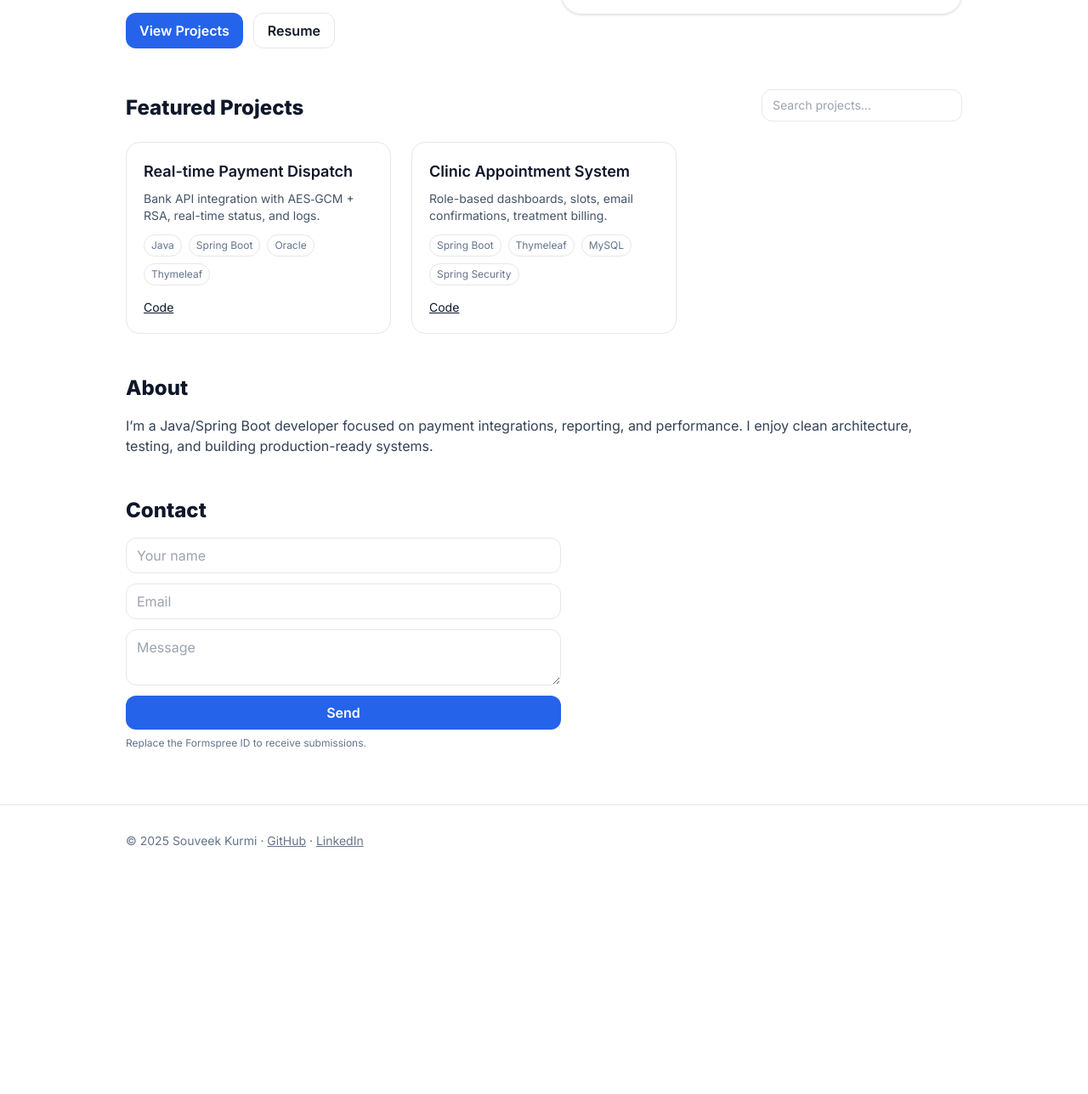
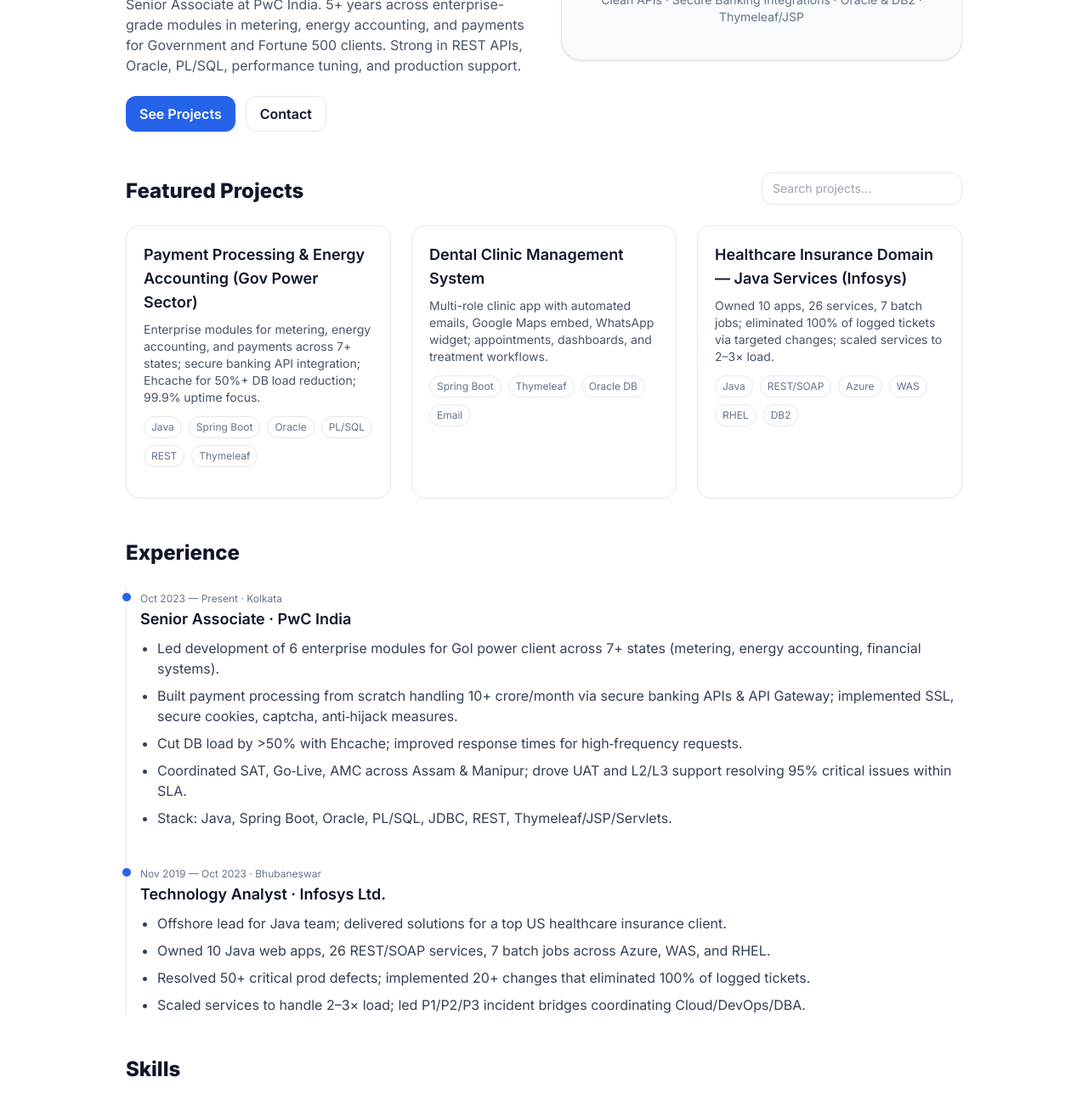
Before and after one commit to souveekkurmi/souveekkurmi.github.io, a plain HTML site: page index.html in a window 1280 px wide. Shown: the part 326-1614 px from the top of the page at 85% size. Before the commit the page ends 1358 px from the top, so only its background shows below. Drawn offline with nearby package versions, Linux system fonts and the light colour scheme.

Commit message:
Add files via upload

```diff
--- a/css/styles.css
+++ b/css/styles.css
@@ -1 +1 @@
-/* Add any custom styles here if needed */
+/* Minimal custom styles (Tailwind handles most) */
--- a/data/projects.json
+++ b/data/projects.json
@@ -1,26 +1,42 @@
 [
   {
-    "name": "Real-time Payment Dispatch",
+    "name": "Payment Processing & Energy Accounting (Gov Power Sector)",
     "stack": [
       "Java",
       "Spring Boot",
       "Oracle",
+      "PL/SQL",
+      "REST",
       "Thymeleaf"
     ],
-    "desc": "Bank API integration with AES‑GCM + RSA, real-time status, and logs.",
-    "code": "https://github.com/you/payment-dispatch",
+    "desc": "Enterprise modules for metering, energy accounting, and payments across 7+ states; secure banking API integration; Ehcache for 50%+ DB load reduction; 99.9% uptime focus.",
+    "code": "",
     "demo": ""
   },
   {
-    "name": "Clinic Appointment System",
+    "name": "Dental Clinic Management System",
     "stack": [
       "Spring Boot",
       "Thymeleaf",
-      "MySQL",
-      "Spring Security"
+      "Oracle DB",
+      "Email"
     ],
-    "desc": "Role-based dashboards, slots, email confirmations, treatment billing.",
-    "code": "https://github.com/you/clinic-app",
+    "desc": "Multi-role clinic app with automated emails, Google Maps embed, WhatsApp widget; appointments, dashboards, and treatment workflows.",
+    "code": "",
+    "demo": ""
+  },
+  {
+    "name": "Healthcare Insurance Domain \u2014 Java Services (Infosys)",
+    "stack": [
+      "Java",
+      "REST/SOAP",
+      "Azure",
+      "WAS",
+      "RHEL",
+      "DB2"
+    ],
+    "desc": "Owned 10 apps, 26 services, 7 batch jobs; eliminated 100% of logged tickets via targeted changes; scaled services to 2\u20133\u00d7 load.",
+    "code": "",
     "demo": ""
   }
 ]
--- a/index.html
+++ b/index.html
@@ -4,7 +4,7 @@
   <meta charset="utf-8" />
   <meta name="viewport" content="width=device-width, initial-scale=1" />
   <title>Souveek Kurmi — Portfolio</title>
-  <meta name="description" content="Java & Spring Boot backend developer — projects, experience, and contact." />
+  <meta name="description" content="Java Developer with 5+ years' experience in scalable backend systems (Java, Spring Boot, SQL).">
   <link rel="preconnect" href="https://fonts.googleapis.com">
   <link rel="preconnect" href="https://fonts.gstatic.com" crossorigin>
   <link href="https://fonts.googleapis.com/css2?family=Inter:wght@300;400;600;800&display=swap" rel="stylesheet">
@@ -12,38 +12,47 @@
   <link rel="stylesheet" href="css/styles.css">
 </head>
 <body class="font-[Inter] bg-white text-slate-900">
-  <header class="sticky top-0 z-20 bg-white/80 backdrop-blur border-b">
+  <!-- Nav -->
+  <header class="sticky top-0 z-20 bg-white/80 backdrop-blur border-b border-slate-200">
     <div class="max-w-5xl mx-auto px-5 py-4 flex items-center justify-between">
       <a href="#home" class="font-extrabold text-lg">Souveek<span class="text-blue-600">.</span></a>
       <nav class="hidden sm:flex gap-6 text-sm">
         <a href="#projects" class="hover:text-blue-600">Projects</a>
-        <a href="#about" class="hover:text-blue-600">About</a>
+        <a href="#experience" class="hover:text-blue-600">Experience</a>
+        <a href="#skills" class="hover:text-blue-600">Skills</a>
+        <a href="#awards" class="hover:text-blue-600">Awards</a>
         <a href="#contact" class="hover:text-blue-600">Contact</a>
       </nav>
+      <div class="flex items-center gap-3">
+        <a href="assets/Souveek_Kurmi_Resume.pdf" target="_blank" class="hidden sm:inline-flex items-center rounded-xl px-3 py-2 text-sm font-medium border">Resume</a>
+        <a href="https://www.linkedin.com/in/souveek-kurmi-a29552204" target="_blank" class="inline-flex items-center rounded-xl px-3 py-2 text-sm font-medium border">LinkedIn</a>
+      </div>
     </div>
   </header>
 
+  <!-- Hero -->
   <main id="home" class="max-w-5xl mx-auto px-5 pt-12 pb-16">
     <section class="grid md:grid-cols-2 gap-10 items-center">
       <div>
-        <p class="text-xs uppercase tracking-widest text-slate-500">Backend Developer</p>
+        <p class="text-xs uppercase tracking-widest text-slate-500">Java • Spring Boot • SQL</p>
         <h1 class="mt-2 text-3xl sm:text-4xl font-extrabold leading-tight">
-          Hi, I’m Souveek — I build robust backend systems with <span class="text-blue-600">Java & Spring Boot</span>.
+          Hi, I’m Souveek — I build scalable, secure backend systems with <span class="text-blue-600">Java & Spring Boot</span>.
         </h1>
         <p class="mt-4 text-slate-600">
-          Sr. Associate at PwC India · Incoming EPGP (EMBA) candidate, IIM Kozhikode (2026–28).
+          Senior Associate at PwC India. 5+ years across enterprise-grade modules in metering, energy accounting, and payments for Government and Fortune 500 clients. Strong in REST APIs, Oracle, PL/SQL, performance tuning, and production support.
         </p>
         <div class="mt-6 flex gap-3">
-          <a href="#projects" class="inline-flex items-center rounded-xl bg-blue-600 px-4 py-2 text-white font-semibold">View Projects</a>
-          <a href="assets/Souveek_Kurmi_Resume.pdf" target="_blank" class="inline-flex items-center rounded-xl px-4 py-2 font-semibold border">Resume</a>
+          <a href="#projects" class="inline-flex items-center rounded-xl bg-blue-600 px-4 py-2 text-white font-semibold">See Projects</a>
+          <a href="#contact" class="inline-flex items-center rounded-xl px-4 py-2 font-semibold border">Contact</a>
         </div>
       </div>
-      <div class="rounded-3xl border shadow p-10 text-center">
+      <div class="rounded-3xl border shadow p-10 text-center bg-slate-50">
         <div class="text-6xl">{ }</div>
-        <p class="mt-3 text-sm text-slate-500">Clean APIs · Secure integrations · Oracle & MySQL · Thymeleaf</p>
+        <p class="mt-3 text-sm text-slate-500">Clean APIs · Secure Banking Integrations · Oracle & DB2 · Thymeleaf/JSP</p>
       </div>
     </section>
 
+    <!-- Projects -->
     <section id="projects" class="pt-12">
       <div class="flex items-end justify-between">
         <h2 class="text-2xl font-bold">Featured Projects</h2>
@@ -52,27 +61,86 @@
       <div id="projectGrid" class="mt-6 grid sm:grid-cols-2 lg:grid-cols-3 gap-6"></div>
     </section>
 
-    <section id="about" class="pt-12">
-      <h2 class="text-2xl font-bold">About</h2>
-      <p class="mt-4 text-slate-700">
-        I’m a Java/Spring Boot developer focused on payment integrations, reporting, and performance.
-        I enjoy clean architecture, testing, and building production-ready systems.
-      </p>
+    <!-- Experience -->
+    <section id="experience" class="pt-12">
+      <h2 class="text-2xl font-bold">Experience</h2>
+      <ol class="mt-6 relative border-l border-slate-200">
+        <li class="mb-10 ml-4">
+          <div class="absolute -left-1.5 mt-1.5 w-3 h-3 bg-blue-600 rounded-full border border-white"></div>
+          <time class="mb-1 text-xs font-medium text-slate-500">Oct 2023 — Present · Kolkata</time>
+          <h3 class="text-lg font-semibold">Senior Associate · PwC India</h3>
+          <ul class="mt-2 text-slate-700 list-disc pl-5 space-y-2">
+            <li>Led development of 6 enterprise modules for GoI power client across 7+ states (metering, energy accounting, financial systems).</li>
+            <li>Built payment processing from scratch handling 10+ crore/month via secure banking APIs & API Gateway; implemented SSL, secure cookies, captcha, anti‑hijack measures.</li>
+            <li>Cut DB load by &gt;50% with Ehcache; improved response times for high‑frequency requests.</li>
+            <li>Coordinated SAT, Go‑Live, AMC across Assam & Manipur; drove UAT and L2/L3 support resolving 95% critical issues within SLA.</li>
+            <li>Stack: Java, Spring Boot, Oracle, PL/SQL, JDBC, REST, Thymeleaf/JSP/Servlets.</li>
+          </ul>
+        </li>
+        <li class="ml-4">
+          <div class="absolute -left-1.5 mt-1.5 w-3 h-3 bg-blue-600 rounded-full border border-white"></div>
+          <time class="mb-1 text-xs font-medium text-slate-500">Nov 2019 — Oct 2023 · Bhubaneswar</time>
+          <h3 class="text-lg font-semibold">Technology Analyst · Infosys Ltd.</h3>
+          <ul class="mt-2 text-slate-700 list-disc pl-5 space-y-2">
+            <li>Offshore lead for Java team; delivered solutions for a top US healthcare insurance client.</li>
+            <li>Owned 10 Java web apps, 26 REST/SOAP services, 7 batch jobs across Azure, WAS, and RHEL.</li>
+            <li>Resolved 50+ critical prod defects; implemented 20+ changes that eliminated 100% of logged tickets.</li>
+            <li>Scaled services to handle 2–3× load; led P1/P2/P3 incident bridges coordinating Cloud/DevOps/DBA.</li>
+          </ul>
+        </li>
+      </ol>
     </section>
 
+    <!-- Skills -->
+    <section id="skills" class="pt-12">
+      <h2 class="text-2xl font-bold">Skills</h2>
+      <div class="mt-4 grid sm:grid-cols-2 lg:grid-cols-3 gap-4 text-sm">
+        <div class="rounded-2xl border p-4">
+          <h3 class="font-semibold">Languages & Frameworks</h3>
+          <p class="mt-2 text-slate-700">Java, Spring Boot, Spring Core, JPA/Hibernate, Spring Security, Spring JDBC, Spring MVC, Thymeleaf, JSP/Servlet, SQL, PL/SQL, Python, C/C++, HTML/CSS/JS basics, Linux</p>
+        </div>
+        <div class="rounded-2xl border p-4">
+          <h3 class="font-semibold">Tools</h3>
+          <p class="mt-2 text-slate-700">Azure DevOps, Splunk, Jenkins, Git, SOAP UI, Service-Now, OpenShift, Octopus Deploy, Urban Deploy, Microfocus Rumba, Postman, Tableau, Venafi</p>
+        </div>
+        <div class="rounded-2xl border p-4">
+          <h3 class="font-semibold">Databases</h3>
+          <p class="mt-2 text-slate-700">Oracle, IBM DB2, MySQL</p>
+        </div>
+      </div>
+    </section>
+
+    <!-- Awards -->
+    <section id="awards" class="pt-12">
+      <h2 class="text-2xl font-bold">Awards & Honors</h2>
+      <ul class="mt-4 list-disc pl-5 text-slate-700 space-y-2">
+        <li>Above & Beyond Team Award — PwC India (2024)</li>
+        <li>Multiple Insta Awards — Infosys (2023)</li>
+        <li>RISE Unit Excellence Award — Infosys (2022)</li>
+      </ul>
+    </section>
+
+    <!-- Education -->
+    <section id="education" class="pt-12">
+      <h2 class="text-2xl font-bold">Education</h2>
+      <p class="mt-4 text-slate-700">B.E., AMC Engineering College, Bangalore — 2019 (7.5 CGPA)</p>
+    </section>
+
+    <!-- Contact -->
     <section id="contact" class="pt-12">
       <h2 class="text-2xl font-bold">Contact</h2>
+      <div class="mt-2 text-sm text-slate-600">Email: <a class="underline" href="mailto:souveekkurmi@gmail.com">souveekkurmi@gmail.com</a> · Phone: 9353016165</div>
       <form action="https://formspree.io/f/your_form_id" method="POST" class="mt-4 grid gap-3 max-w-lg">
         <input name="name" placeholder="Your name" required class="rounded-xl border px-3 py-2">
         <input type="email" name="email" placeholder="Email" required class="rounded-xl border px-3 py-2">
         <textarea name="message" placeholder="Message" required class="rounded-xl border px-3 py-2"></textarea>
         <button type="submit" class="rounded-xl bg-blue-600 text-white px-4 py-2 font-semibold">Send</button>
       </form>
-      <p class="text-xs text-slate-500 mt-2">Replace the Formspree ID to receive submissions.</p>
+      <p class="text-xs text-slate-500 mt-2">Replace the Formspree ID above to receive messages.</p>
     </section>
   </main>
 
-  <footer class="border-t">
+  <footer class="border-t border-slate-200">
     <div class="max-w-5xl mx-auto px-5 py-8 text-sm text-slate-500">
       © <span id="y"></span> Souveek Kurmi · <a class="underline" href="https://github.com/">GitHub</a> · <a class="underline" href="https://www.linkedin.com/in/souveek-kurmi-a29552204">LinkedIn</a>
     </div>
--- a/js/main.js
+++ b/js/main.js
@@ -1,4 +1,5 @@
 async function renderProjects() {
+  try {
     const res = await fetch('data/projects.json');
     const projects = await res.json();
     const grid = document.getElementById('projectGrid');
@@ -8,7 +9,7 @@ async function renderProjects() {
       .filter(p => !q || p.name.toLowerCase().includes(q) || (p.stack.join(' ').toLowerCase().includes(q)))
       .forEach(p => {
         const card = document.createElement('article');
-      card.className = 'rounded-2xl border p-5 hover:shadow transition';
+        card.className = 'rounded-2xl border p-5 hover:shadow transition bg-white';
         card.innerHTML = `
           <h3 class="font-semibold text-lg">${p.name}</h3>
           <p class="mt-2 text-sm text-slate-600">${p.desc}</p>
@@ -19,6 +20,9 @@ async function renderProjects() {
           </div>`;
         grid.appendChild(card);
       });
+  } catch (e) {
+    console.error(e);
+  }
 }
 document.getElementById('search').addEventListener('input', renderProjects);
 renderProjects();
```
Also changed, not shown: 3 other files. Lines whose indentation alone changed are shown as unchanged.
